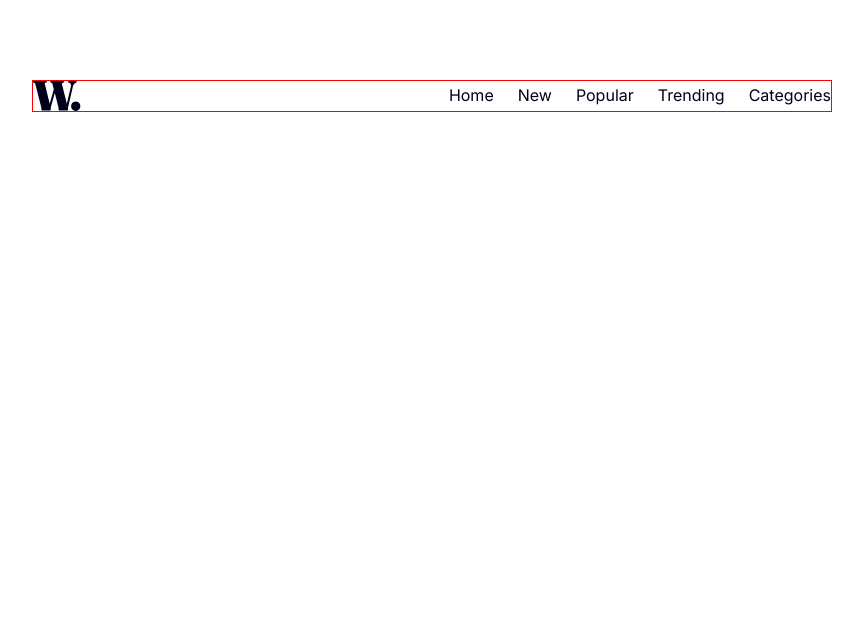
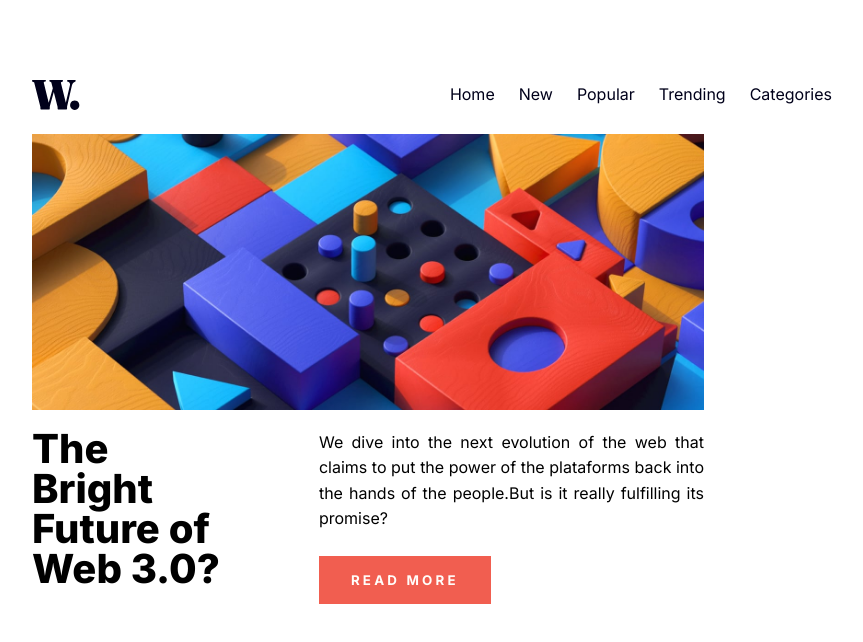
Before and after one commit to reginaguermandi/homepage, a React (Create React App) app: page / in a window 1280 px wide. Shown: the top 642 px of the page, without its empty margins (208-1071 px from the left). Built offline with nearby package versions, Linux system fonts and the light colour scheme.

Commit message:
create and style header

```diff
--- a/src/Components/App/App.css
+++ b/src/Components/App/App.css
@@ -6,6 +6,6 @@
 @media (min-width: 1024px) {
   .App {
     margin: 5rem 15rem;
-    border: 1px solid red;
+    /*border: 1px solid red;*/
   }
 }
--- a/src/Components/Button/Button.css
+++ b/src/Components/Button/Button.css
@@ -1,5 +1,5 @@
 button {
-  padding: .5rem 2rem;
+  padding: 1rem 2rem;
   border: none;
   font-family: 'Inter', sans-serif;
   font-weight: 700;
--- a/src/Components/Header/Header.css
+++ b/src/Components/Header/Header.css
@@ -1,4 +1,46 @@
-.btn-container{
-  position: absolute;
-  right: 5rem;
+.hero-container{
+
+  max-width: 42rem;
 }
+
+.hero-image {
+  width: 100%;
+  margin-top: 1.5rem;
+}
+
+.text-container {
+  padding: 1rem 0;
+  font-family: 'Inter', sans-serif;
+}
+
+.text-container h1 {
+  font-size: 2.5rem;
+  font-weight: 800;
+  padding-bottom: 1rem;
+}
+
+.text-container p {
+  line-height: 1.6rem;
+  padding-bottom: 1.5rem;
+}
+
+@media (min-width: 1024px) {
+  .image-container {
+    max-width: 42rem;
+  }
+
+  .text-container {
+    display: flex;
+    justify-content: center;
+    align-items: center;
+  }
+
+  .title-container {
+    padding-right: 4rem;
+  }
+
+  .p-container {
+    padding-left: 2rem;
+    text-align: justify;
+  }
+}
--- a/src/Components/Header/Header.js
+++ b/src/Components/Header/Header.js
@@ -1,10 +1,33 @@
-//import Button from '../Button/Button';
+import Button from '../Button/Button';
+
+import desktop from './images/image-desktop.jpg';
+import mobile from './images/image-mobile.jpg';
 import './Header.css';
 
 export default function Header() {
   return (
-    <header>
-      {/* <Button />*/}
+    <header className='hero-container'>
+      <div className='image-container'>
+        <img
+          className='hero-image'
+          srcSet={`${mobile} 768w, ${desktop} 960w`}
+          src={mobile}
+          alt="hero image"
+        />
+      </div>
+
+      <div className='text-container'>
+
+        <div className='title-container'>
+          <h1>The Bright Future of Web 3.0?</h1>
+        </div>
+
+        <div className='p-container'>
+          <p>We dive into the next evolution of the web that claims to put the power of the plataforms back into the hands of the people.But is it really fulfilling its promise?</p>
+          <Button />
+        </div>
+
+      </div>
     </header>
   )
 }
```
